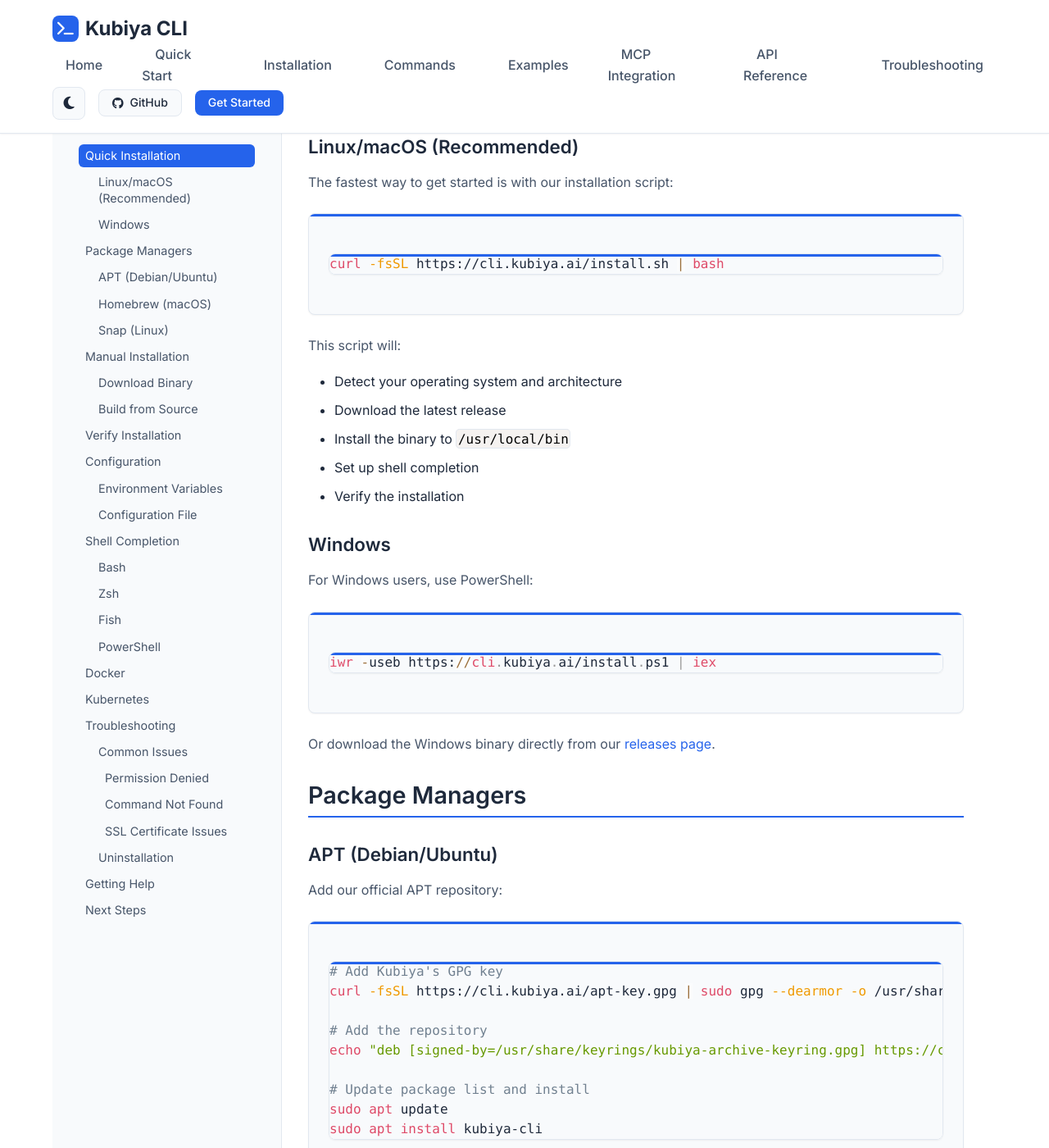
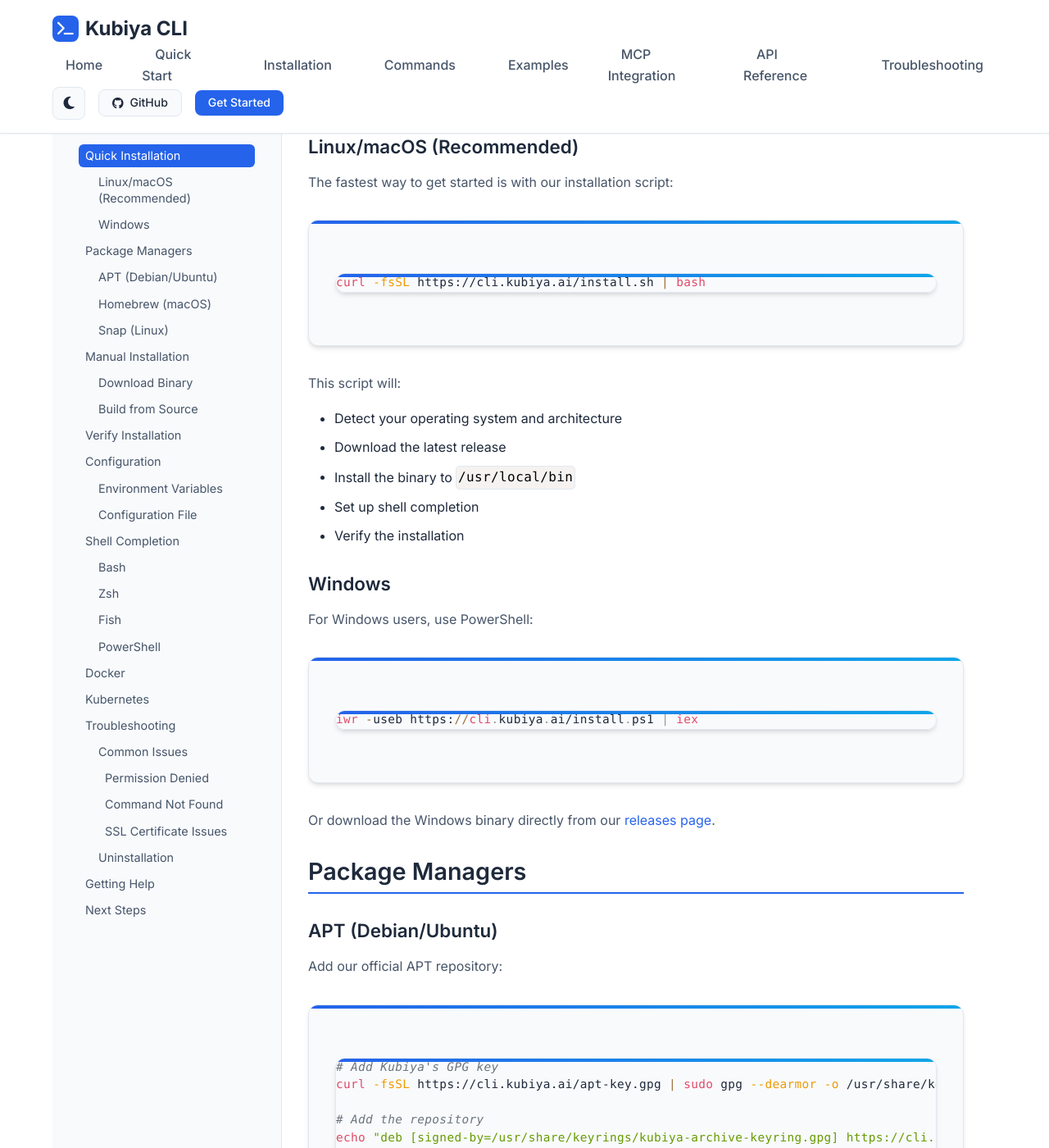
Before and after one commit to kubiyabot/cli, a Jekyll site: the page built from docs-site/pages/installation.md, in a window 1280 px wide and 1400 px high, scrolled down 286 px. Shown: the whole window at 82% size. Built offline with Jekyll 4.4.1, drawn with Linux system fonts in a browser that asks for light colours; nearby versions of some CDN libraries.

Commit message:
Enhance code block aesthetics and make them beautiful
Visual improvements:
- Increase padding and use larger border radius for modern look
- Add gradient accent bar at top of code blocks
- Enhance hover effects with subtle shadows and animations
- Improve copy button with glassmorphism effect and better UX
- Add proper letter spacing and line height for readability

Syntax highlighting enhancements:
- Implement GitHub Dark theme inspired colors for dark mode
- Add font weight variations for better code readability
- Improve light mode syntax highlighting with better contrast
- Add italic styling for comments and proper emphasis

Copy button improvements:
- Modern glassmorphism design with backdrop blur
- Better visual feedback with "Copy" and "Copied\!" text
- Smooth animations and hover effects
- Proper dark mode styling

Typography improvements:
- Better font weight distribution for code elements
- Improved letter spacing for readability
- Enhanced line height for better code scanning
- Consistent styling across all code block types

🤖 Generated with [Claude Code](https://claude.ai/code)

Co-Authored-By: Claude <noreply@anthropic.com>

```diff
--- a/docs-site/assets/css/main.css
+++ b/docs-site/assets/css/main.css
@@ -711,12 +711,20 @@ a:hover {
 pre {
   background: var(--color-bg-code);
   border: 1px solid var(--color-border);
-  border-radius: var(--radius-lg);
-  padding: var(--space-lg);
-  margin: var(--space-lg) 0;
+  border-radius: var(--radius-xl);
+  padding: var(--space-xl);
+  margin: var(--space-xl) 0;
   overflow-x: auto;
   position: relative;
-  box-shadow: var(--shadow-sm);
+  box-shadow: var(--shadow-md);
+  font-family: var(--font-mono);
+  font-size: 0.9rem;
+  line-height: 1.7;
+  transition: all var(--transition-normal);
+}
+
+pre:hover {
+  box-shadow: var(--shadow-lg);
 }
 
 pre::before {
@@ -725,9 +733,9 @@ pre::before {
   top: 0;
   left: 0;
   right: 0;
-  height: 3px;
-  background: var(--color-primary);
-  border-radius: var(--radius-lg) var(--radius-lg) 0 0;
+  height: 4px;
+  background: linear-gradient(90deg, var(--color-primary), var(--color-accent));
+  border-radius: var(--radius-xl) var(--radius-xl) 0 0;
 }
 
 pre code {
@@ -736,22 +744,33 @@ pre code {
   border: none !important;
   font-family: var(--font-mono);
   font-size: 0.9rem;
-  line-height: 1.6;
+  line-height: 1.7;
   color: var(--color-text-primary);
   display: block;
   white-space: pre;
   word-wrap: normal;
+  font-weight: 400;
+  letter-spacing: 0.025em;
 }
 
+/* Inline code */
 code {
   background: var(--color-bg-tertiary);
-  padding: 2px 6px;
-  border-radius: var(--radius-sm);
+  padding: 0.25rem 0.5rem;
+  border-radius: var(--radius-md);
   font-family: var(--font-mono);
-  font-size: 0.875rem;
+  font-size: 0.85rem;
   color: var(--color-primary);
   border: 1px solid var(--color-border);
   font-weight: 500;
+  letter-spacing: 0.025em;
+  display: inline-block;
+  transition: all var(--transition-fast);
+}
+
+code:hover {
+  background: var(--color-bg-secondary);
+  transform: translateY(-1px);
 }
 
 /* Remove line numbers from code blocks - AGGRESSIVE OVERRIDES */
@@ -815,12 +834,20 @@ pre[class*="language-"].line-numbers .line-numbers-rows,
 .highlight {
   background: var(--color-bg-code) !important;
   border: 1px solid var(--color-border) !important;
-  border-radius: var(--radius-lg) !important;
-  padding: var(--space-lg) !important;
-  margin: var(--space-lg) 0 !important;
+  border-radius: var(--radius-xl) !important;
+  padding: var(--space-xl) !important;
+  margin: var(--space-xl) 0 !important;
   overflow-x: auto !important;
   position: relative !important;
-  box-shadow: var(--shadow-sm) !important;
+  box-shadow: var(--shadow-md) !important;
+  font-family: var(--font-mono) !important;
+  font-size: 0.9rem !important;
+  line-height: 1.7 !important;
+  transition: all var(--transition-normal) !important;
+}
+
+.highlight:hover {
+  box-shadow: var(--shadow-lg) !important;
 }
 
 .highlight::before {
@@ -829,9 +856,9 @@ pre[class*="language-"].line-numbers .line-numbers-rows,
   top: 0;
   left: 0;
   right: 0;
-  height: 3px;
-  background: var(--color-primary);
-  border-radius: var(--radius-lg) var(--radius-lg) 0 0;
+  height: 4px;
+  background: linear-gradient(90deg, var(--color-primary), var(--color-accent));
+  border-radius: var(--radius-xl) var(--radius-xl) 0 0;
 }
 
 /* Force clean code block appearance */
@@ -848,25 +875,29 @@ pre[class*="language-"].line-numbers .line-numbers-rows,
 
 /* Dark mode code highlighting */
 [data-theme="dark"] pre,
-[data-theme="dark"] .content-wrapper pre {
+[data-theme="dark"] .content-wrapper pre,
+[data-theme="dark"] .highlight {
   background: var(--color-bg-code) !important;
   border-color: var(--color-border) !important;
 }
 
 [data-theme="dark"] pre code,
-[data-theme="dark"] .content-wrapper pre code {
-  color: #e1e4e8 !important;
+[data-theme="dark"] .content-wrapper pre code,
+[data-theme="dark"] .highlight code {
+  color: #f8f8f2 !important;
 }
 
+/* Enhanced dark mode syntax highlighting - GitHub Dark theme inspired */
 [data-theme="dark"] pre code .token.comment,
 [data-theme="dark"] pre code .token.prolog,
 [data-theme="dark"] pre code .token.doctype,
 [data-theme="dark"] pre code .token.cdata {
-  color: #6a737d !important;
+  color: #8b949e !important;
+  font-style: italic !important;
 }
 
 [data-theme="dark"] pre code .token.punctuation {
-  color: #e1e4e8 !important;
+  color: #f8f8f2 !important;
 }
 
 [data-theme="dark"] pre code .token.property,
@@ -876,7 +907,8 @@ pre[class*="language-"].line-numbers .line-numbers-rows,
 [data-theme="dark"] pre code .token.constant,
 [data-theme="dark"] pre code .token.symbol,
 [data-theme="dark"] pre code .token.deleted {
-  color: #79b8ff !important;
+  color: #79c0ff !important;
+  font-weight: 500 !important;
 }
 
 [data-theme="dark"] pre code .token.selector,
@@ -885,7 +917,7 @@ pre[class*="language-"].line-numbers .line-numbers-rows,
 [data-theme="dark"] pre code .token.char,
 [data-theme="dark"] pre code .token.builtin,
 [data-theme="dark"] pre code .token.inserted {
-  color: #9ecbff !important;
+  color: #a5d6ff !important;
 }
 
 [data-theme="dark"] pre code .token.operator,
@@ -893,47 +925,102 @@ pre[class*="language-"].line-numbers .line-numbers-rows,
 [data-theme="dark"] pre code .token.url,
 [data-theme="dark"] pre code .language-css .token.string,
 [data-theme="dark"] pre code .style .token.string {
-  color: #d1d5da !important;
+  color: #ff7b72 !important;
 }
 
 [data-theme="dark"] pre code .token.atrule,
 [data-theme="dark"] pre code .token.attr-value,
 [data-theme="dark"] pre code .token.keyword {
-  color: #f97583 !important;
+  color: #ff7b72 !important;
+  font-weight: 600 !important;
 }
 
 [data-theme="dark"] pre code .token.function,
 [data-theme="dark"] pre code .token.class-name {
-  color: #b392f0 !important;
+  color: #d2a8ff !important;
+  font-weight: 500 !important;
 }
 
 [data-theme="dark"] pre code .token.regex,
 [data-theme="dark"] pre code .token.important,
 [data-theme="dark"] pre code .token.variable {
-  color: #ffab70 !important;
+  color: #ffa657 !important;
+}
+
+/* Light mode syntax highlighting improvements */
+pre code .token.comment,
+pre code .token.prolog,
+pre code .token.doctype,
+pre code .token.cdata {
+  color: #6a737d !important;
+  font-style: italic !important;
+}
+
+pre code .token.keyword,
+pre code .token.atrule,
+pre code .token.attr-value {
+  font-weight: 600 !important;
+}
+
+pre code .token.function,
+pre code .token.class-name {
+  font-weight: 500 !important;
+}
+
+pre code .token.property,
+pre code .token.tag,
+pre code .token.boolean,
+pre code .token.number,
+pre code .token.constant,
+pre code .token.symbol {
+  font-weight: 500 !important;
 }
 
 .copy-button {
   position: absolute;
-  top: var(--space-sm);
-  right: var(--space-sm);
-  background: var(--color-primary);
-  color: white;
-  border: none;
-  border-radius: var(--radius-md);
-  padding: var(--space-xs) var(--space-sm);
-  font-size: 0.75rem;
+  top: var(--space-md);
+  right: var(--space-md);
+  background: rgba(255, 255, 255, 0.9);
+  color: var(--color-text-primary);
+  border: 1px solid var(--color-border);
+  border-radius: var(--radius-lg);
+  padding: var(--space-sm) var(--space-md);
+  font-size: 0.8rem;
+  font-weight: 500;
   cursor: pointer;
   opacity: 0;
   transition: all var(--transition-fast);
+  backdrop-filter: blur(10px);
+  -webkit-backdrop-filter: blur(10px);
+  box-shadow: var(--shadow-sm);
+  display: flex;
+  align-items: center;
+  gap: var(--space-xs);
 }
 
 pre:hover .copy-button {
   opacity: 1;
+  transform: translateY(-1px);
 }
 
 .copy-button:hover {
-  background: var(--color-primary-hover);
+  background: rgba(255, 255, 255, 1);
+  box-shadow: var(--shadow-md);
+  transform: translateY(-2px);
+}
+
+.copy-button:active {
+  transform: translateY(0);
+}
+
+[data-theme="dark"] .copy-button {
+  background: rgba(30, 41, 59, 0.95);
+  color: var(--color-text-primary);
+  border-color: var(--color-border);
+}
+
+[data-theme="dark"] .copy-button:hover {
+  background: rgba(30, 41, 59, 1);
 }
 
 /* Install Section */
--- a/docs-site/assets/js/main.js
+++ b/docs-site/assets/js/main.js
@@ -252,7 +252,7 @@
 
       const copyButton = document.createElement('button');
       copyButton.className = 'copy-button';
-      copyButton.innerHTML = '<i class="fas fa-copy"></i>';
+      copyButton.innerHTML = '<i class="fas fa-copy"></i><span>Copy</span>';
       copyButton.title = 'Copy code';
       copyButton.setAttribute('aria-label', 'Copy code to clipboard');
 
@@ -268,13 +268,15 @@
           await navigator.clipboard.writeText(text);
 
           // Update button to show success
-          copyButton.innerHTML = '<i class="fas fa-check"></i>';
+          copyButton.innerHTML = '<i class="fas fa-check"></i><span>Copied!</span>';
           copyButton.style.background = 'var(--color-success)';
+          copyButton.style.color = 'white';
           copyButton.title = 'Copied!';
 
           setTimeout(() => {
-            copyButton.innerHTML = '<i class="fas fa-copy"></i>';
-            copyButton.style.background = 'var(--color-primary)';
+            copyButton.innerHTML = '<i class="fas fa-copy"></i><span>Copy</span>';
+            copyButton.style.background = '';
+            copyButton.style.color = '';
             copyButton.title = 'Copy code';
           }, 2000);
 
@@ -293,12 +295,14 @@
 
           try {
             document.execCommand('copy');
-            copyButton.innerHTML = '<i class="fas fa-check"></i>';
+            copyButton.innerHTML = '<i class="fas fa-check"></i><span>Copied!</span>';
             copyButton.style.background = 'var(--color-success)';
+            copyButton.style.color = 'white';
 
             setTimeout(() => {
-              copyButton.innerHTML = '<i class="fas fa-copy"></i>';
-              copyButton.style.background = 'var(--color-primary)';
+              copyButton.innerHTML = '<i class="fas fa-copy"></i><span>Copy</span>';
+              copyButton.style.background = '';
+              copyButton.style.color = '';
             }, 2000);
           } catch (err2) {
             console.error('Fallback copy failed:', err2);
```
